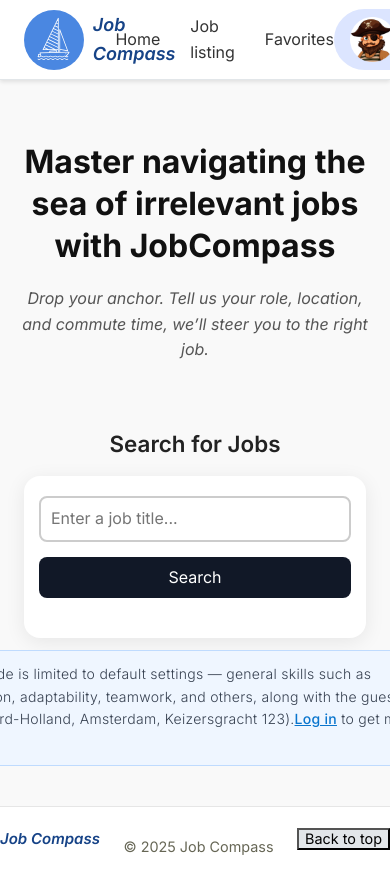
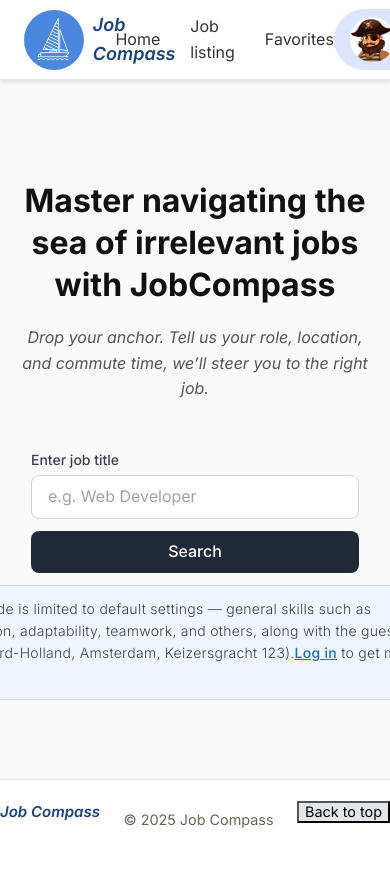
Before and after one commit to HackYourFutureProjects/c53-final-project-group-A, a React (Vite) app in the folder client/: page / in a window 390 px wide. Shown: the top 871 px of the page. After the commit the page ends 844 px from the top, so only its background shows below. Built offline with nearby package versions, Linux system fonts and the light colour scheme.

Commit message:
guest user intregration, impoving styles

```diff
--- a/client/src/App.jsx
+++ b/client/src/App.jsx
@@ -2,13 +2,19 @@ import Layout from "./components/Layout";
 import "./index.css";
 import { Routes, Route } from "react-router-dom";
 import HomePage from "./pages/Home/HomePage";
+import { guestUser } from "./data/defaultUser";
+import { useState } from "react";
+// import JobListingPage from "./pages/JobListing/JobListingPage";
 
 function App() {
+  // eslint-disable-next-line no-unused-vars
+  const [user, setUser] = useState(guestUser);
+
   return (
     <Routes>
-      <Route path="/" element={<Layout />}>
-        <Route index element={<HomePage />} />
-        {/* TODO: Add <Route path='/jobs' element={<JobListingPage/>} /> when JobListingPage is implemented. */}
+      <Route path="/" element={<Layout user={user} />}>
+        <Route index element={<HomePage user={user} />} />
+        {/* TODO: Add <Route path='/jobs' element={<JobListingPage user={ user} />} /> when JobListingPage is implemented. */}
       </Route>
     </Routes>
   );
--- a/client/src/components/Layout.jsx
+++ b/client/src/components/Layout.jsx
@@ -2,10 +2,10 @@ import { Outlet } from "react-router-dom";
 import Footer from "./Footer/Footer";
 import Header from "./Header/Header";
 
-export default function Layout() {
+export default function Layout({ user }) {
   return (
     <div className="page-wrapper">
-      <Header />
+      <Header user={user} />
       <main className="page-content">
         <Outlet />
       </main>
--- a/client/src/components/SearchInput.css
+++ b/client/src/components/SearchInput.css
@@ -1,142 +1,106 @@
 /* --- VARIABLES --- */
 :root {
-  /* Color Variables */
-  --color-bg-container: #ffffff;
-  --color-input-border: #ccc;
-  --color-input-focus: #0077ff;
+  --color-input-border: #d1d5db;
+  --color-input-focus: #3b82f6;
   --color-input-error: #e63946;
-  --color-btn-add: #0077ff;
-  --color-btn-add-hover: #005fd1;
-  --color-btn-disabled: #999;
-  --color-bg-title-item: #f2f6ff;
-  --color-border-title-item: #cdddfc;
-  --color-text-title-item: #333;
-  --color-btn-search: #111827;
-  --color-btn-search-hover: #1f2937;
+  --color-btn-search: #1f2937;
+  --color-btn-search-hover: #111827;
+  --color-text-label: #374151;
+  --color-text-placeholder: #9ca3af;
 }
 
-/* --- Container (Global/Desktop) --- */
-.search-container {
-  display: flex;
-  flex-direction: column;
-  align-items: center;
-  justify-content: center;
-  text-align: center;
-
-  width: 90%;
+/* --- Search Input Container --- */
+.search-input {
+  width: 100%;
   max-width: 600px;
   margin: 0 auto;
-  background: var(--color-bg-container);
-  padding: 30px 20px;
-  border-radius: 16px;
-  box-shadow: 0 4px 20px rgba(0, 0, 0, 0.08);
-  box-sizing: border-box;
 }
 
-/* --- Search Input Group --- */
+/* --- Label --- */
+.search-label {
+  display: block;
+  font-size: 0.875rem;
+  font-weight: 500;
+  color: var(--color-text-label);
+  margin-bottom: 0.5rem;
+  text-align: left;
+}
+
+/* --- Input Group --- */
 .input-group {
   display: flex;
-  justify-content: center;
-  align-items: center;
-  gap: 10px;
+  gap: 0.75rem;
   width: 100%;
-  margin-bottom: 20px;
 }
 
-.input {
+.input-group input {
   flex: 1;
-  padding: 12px 10px;
+  padding: 0.75rem 1rem;
   font-size: 1rem;
-  border: 2px solid var(--color-input-border);
-  border-radius: 8px;
+  border: 1px solid var(--color-input-border);
+  border-radius: 0.5rem;
   outline: none;
   transition:
-    border-color 0.3s ease,
-    box-shadow 0.3s ease;
+    border-color 0.2s ease,
+    box-shadow 0.2s ease;
 }
 
-.input:focus {
+.input-group input::placeholder {
+  color: var(--color-text-placeholder);
+}
+
+.input-group input:focus {
   border-color: var(--color-input-focus);
+  box-shadow: 0 0 0 3px rgba(59, 130, 246, 0.1);
 }
-.input.error {
+
+.input-group input.error {
   border-color: var(--color-input-error);
 }
 
-/* Add button */
+/* --- Search Button --- */
 .input-group button {
-  padding: 12px 20px;
+  padding: 0.75rem 2rem;
   background-color: var(--color-btn-search);
   color: white;
   font-size: 1rem;
+  font-weight: 500;
   border: none;
-  border-radius: 8px;
+  border-radius: 0.5rem;
   cursor: pointer;
-  transition: background-color 0.3s ease;
+  transition: background-color 0.2s ease;
+  white-space: nowrap;
 }
+
 .input-group button:hover {
   background-color: var(--color-btn-search-hover);
 }
 
-.titles-list {
-  width: 100%;
-  margin: 15px 0 25px 0;
-  display: flex;
-  flex-wrap: wrap;
-  gap: 10px;
+.input-group button:disabled {
+  background-color: #9ca3af;
+  cursor: not-allowed;
 }
 
-.title-item {
-  display: flex;
-  justify-content: space-between;
-  align-items: center;
-  width: auto;
-  background: var(--color-bg-title-item);
-  border: 1px solid var(--color-border-title-item);
-  padding: 8px 12px;
-  border-radius: 6px;
-  font-size: 0.95rem;
-  color: var(--color-text-title-item);
-}
-.title-item span {
-  margin-right: 10px;
-  white-space: nowrap;
-}
-.title-item button {
-  background-color: var(--color-btn-remove);
-  color: white;
-  border: none;
-  padding: 4px 8px;
-  border-radius: 4px;
-  cursor: pointer;
-  font-size: 0.8rem;
-  transition: background-color 0.3s ease;
-}
-.title-item button:hover {
-  background-color: var(--color-btn-remove-hover);
+/* --- Error Message --- */
+.search-input .alert-message {
+  margin-top: 0.5rem;
+  text-align: left;
 }
 
-/* --- RESPONSIVE ADJUSTMENTS (Max-width 600px) --- */
+/* --- RESPONSIVE --- */
 @media (max-width: 600px) {
-  .search-container {
-    width: 95%;
-    padding: 20px 15px;
+  .search-input {
+    width: 100%;
+    padding: 0 1rem;
   }
 
   .input-group {
     flex-direction: column;
-    gap: 15px;
+    gap: 0.75rem;
   }
 
-  .input,
-  .input-group button,
-  .search-btn {
+  .input-group input,
+  .input-group button {
     width: 100%;
   }
-
-  .title-item {
-    padding: 10px 15px;
-    font-size: 1rem;
-    flex-direction: row;
-    justify-content: space-between;
-  }
 }
--- a/client/src/components/SearchInput.jsx
+++ b/client/src/components/SearchInput.jsx
@@ -2,86 +2,48 @@ import { useState } from "react";
 import AlertMessage from "../components/AlertMessage";
 import { validateJobInput } from "../util/validation";
 import "./SearchInput.css";
+import { useNavigate } from "react-router-dom";
 
 export default function SearchInput() {
   const [query, setQuery] = useState("");
   const [alert, setAlert] = useState({ type: "", message: "" });
-  const [jobs, setJobs] = useState([]);
-  const [loading, setLoading] = useState(false);
 
-  // Mock data for demonstration
-  const mockJobs = [
-    {
-      title: "Backend Developer",
-      company: "Topicus",
-      location: "Utrecht, Netherlands",
-      url: "https://www.werkenbijtopicus.nl/vacature/143/backend-developer",
-    },
-  ];
+  const navigate = useNavigate();
 
   const handleSearch = () => {
-    if (!navigator.onLine) {
-      setAlert({ type: "error", message: "No internet connection." });
+    if (!query.trim()) {
+      setAlert({ type: "error", message: "Please enter a job title." });
       return;
     }
-
     const validationError = validateJobInput({ text: query });
     if (validationError) {
       setAlert(validationError);
       return;
     }
 
-    setAlert({ type: "info", message: `Searching for "${query}"...` });
-    setLoading(true);
-
-    // Simulate API delay
-    setTimeout(() => {
-      // Simple filter by query
-      const filteredJobs = mockJobs.filter((job) =>
-        job.title.toLowerCase().includes(query.toLowerCase()),
-      );
-
-      setJobs(filteredJobs);
-      setAlert({
-        type: "success",
-        message: `Found ${filteredJobs.length} jobs for "${query}"`,
-      });
-      setLoading(false);
-    }, 1000);
+    setAlert({ type: "", message: "" });
+    navigate("/jobs", { state: { jobTitle: query } });
   };
 
   return (
-    <div className="search-container">
+    <div className="search-input">
+      <label htmlFor="job-search" className="search-label">
+        Enter job title
+      </label>
       <div className="input-group">
         <input
+          id="job-search"
           type="text"
-          placeholder="Enter a job title..."
+          placeholder="e.g. Web Developer"
           value={query}
           onChange={(e) => setQuery(e.target.value)}
           onKeyDown={(e) => e.key === "Enter" && handleSearch()}
-          className={alert.type === "error" ? "input error" : "input"}
+          aria-describedby="search-alert"
         />
-        <button
-          className="search-btn"
-          onClick={handleSearch}
-          disabled={loading}
-        >
-          {loading ? "Searching..." : "Search"}
-        </button>
+        <button onClick={handleSearch}>Search</button>
       </div>
-
-      <AlertMessage type={alert.type} message={alert.message} />
-
-      {jobs.length > 0 && (
-        <ul className="jobs-list">
-          {jobs.map((job, idx) => (
-            <li key={idx} className="job-item">
-              <a href={job.url} target="_blank" rel="noopener noreferrer">
-                <strong>{job.title}</strong> at {job.company} ({job.location})
-              </a>
-            </li>
-          ))}
-        </ul>
+      {alert.message && (
+        <AlertMessage type={alert.type} message={alert.message} />
       )}
     </div>
   );
--- /dev/null
+++ b/client/src/data/defaultUser.js
@@ -0,0 +1,10 @@
+import { defaultSkills } from "./skills";
+import { images } from "../assets";
+
+export const guestUser = {
+  name: "Guest",
+  avatar: images.defaultAvatar,
+  skills: defaultSkills,
+  isAuthenticated: false,
+  isRegistered: false,
+};
--- /dev/null
+++ b/client/src/data/skills.js
@@ -0,0 +1,26 @@
+export const defaultSkills = [
+  "Project management",
+  "Risk management",
+  "Communication",
+  "Leadership",
+  "Adaptability",
+  "Data analysis",
+  "Collaboration",
+  "Creativity",
+  "Emotional Intelligence",
+  "Teamwork",
+  "Critical thinking",
+  "Strategic thinking",
+  "Attention to detail",
+  "Decision making",
+  "Goal setting",
+  "Initiative",
+  "Active listening",
+  "Digital literacy",
+  "Technical literacy",
+  "Negotiation",
+  "Problem-solving",
+  "Conflict resolution",
+  "Customer Service",
+  "Public speaking",
+];
--- a/client/src/pages/Home/HomePage.css
+++ b/client/src/pages/Home/HomePage.css
@@ -40,13 +40,6 @@
 }
 
 /* Section title: Search for Jobs */
-h2 {
-  font-size: 1.6rem;
-  font-weight: 600;
-  margin-bottom: 20px;
-  color: #222;
-  text-align: center;
-}
 
 .guest-notice {
   margin-top: 0.75rem;
@@ -54,16 +47,9 @@ h2 {
   background-color: #eff6ff;
   border-radius: 3px;
   border: 1px solid #bfdbfe;
-
-  /* display: flex; */
-  /* flex-wrap: wrap; */
-  /* gap: 0.25rem; */
   width: 600px;
-
   color: #374151;
   text-align: left;
-  /* display: flex; */
-  /* flex-wrap: wrap; */
   flex-direction: column;
   gap: 0.25rem;
   align-items: flex-start;
@@ -74,7 +60,6 @@ h2 {
 
 .info-icon {
   display: inline-block;
-
   width: 1rem;
   height: 1rem;
   margin-right: 0.5rem;
--- a/client/src/pages/Home/HomePage.jsx
+++ b/client/src/pages/Home/HomePage.jsx
@@ -13,7 +13,6 @@ export default function HomePage() {
           steer you to the right job.
         </p>
       </div>
-      <h2>Search for Jobs</h2>
       <SearchInput />
 
       <div className="guest-notice">
```
Also changed, not shown: client/src/components/AlertMessage.css (+28 -12 lines), client/src/components/Header/Header.jsx (+4 -4 lines).
